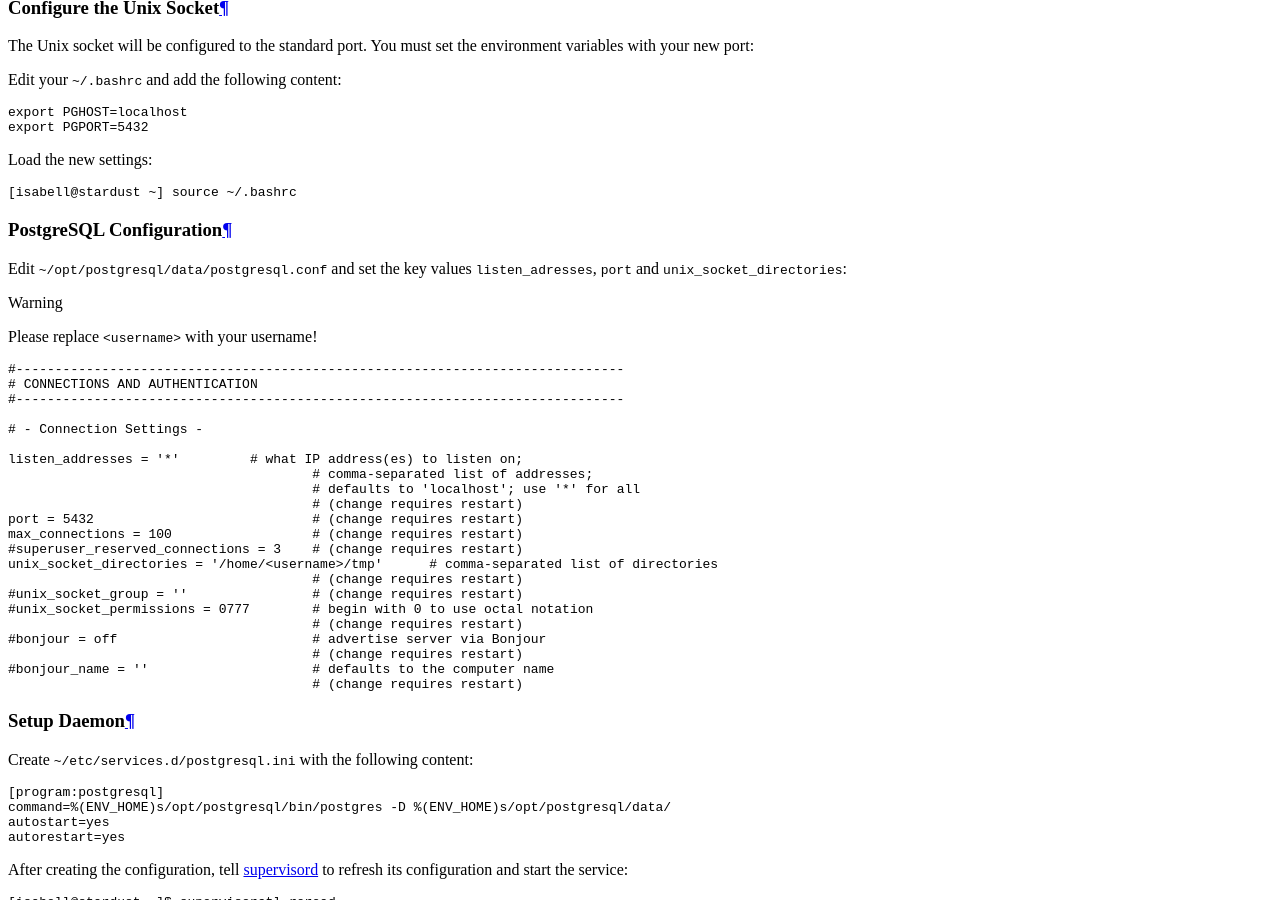
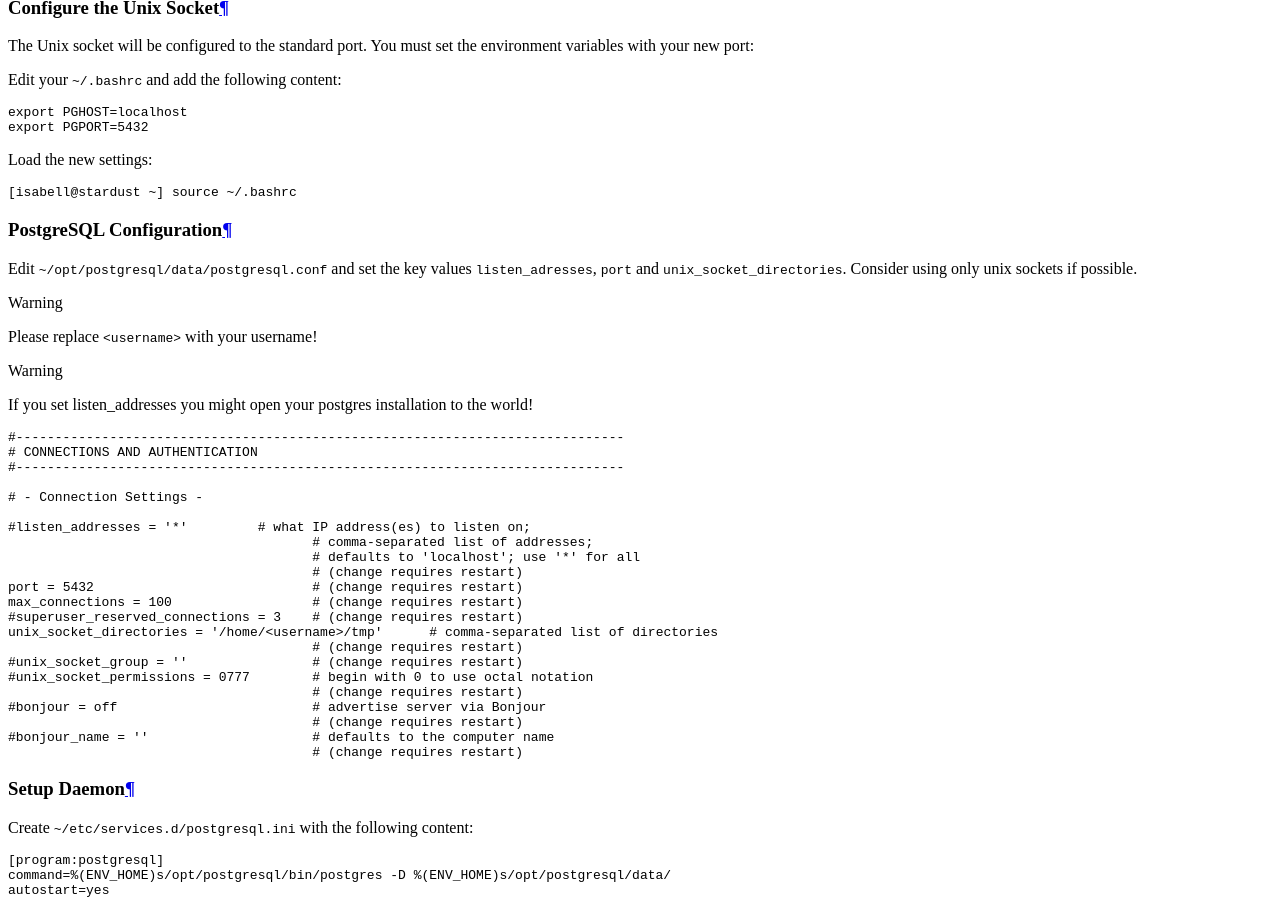
Before and after one commit to Uberspace/lab, a Sphinx documentation site: the page built from source/guide_postgresql.rst, in a window 1280 px wide and 900 px high, scrolled down 6130 px. Built offline with Sphinx 7.4.7 and the Read the Docs theme 2.0.0, drawn with Linux system fonts in a browser that asks for light colours.

Commit message:
changed config, added warning

```diff
--- a/source/guide_postgresql.rst
+++ b/source/guide_postgresql.rst
@@ -214,9 +214,12 @@
 PostgreSQL Configuration
 ------------------------
 
-Edit ``~/opt/postgresql/data/postgresql.conf`` and set the key values ``listen_adresses``, ``port`` and ``unix_socket_directories``:
+Edit ``~/opt/postgresql/data/postgresql.conf`` and set the key values ``listen_adresses``, ``port`` and ``unix_socket_directories``.
+Consider using only unix sockets if possible.
 
 .. warning:: Please replace ``<username>`` with your username!
+
+.. warning:: If you set listen_addresses you might open your postgres installation to the world!
 
 .. code-block:: postgres
  :emphasize-lines: 7,14
@@ -227,7 +230,7 @@
 
  # - Connection Settings -
 
- listen_addresses = '*'         # what IP address(es) to listen on;
+ #listen_addresses = '*'         # what IP address(es) to listen on;
                                         # comma-separated list of addresses;
                                         # defaults to 'localhost'; use '*' for all
                                         # (change requires restart)
```
